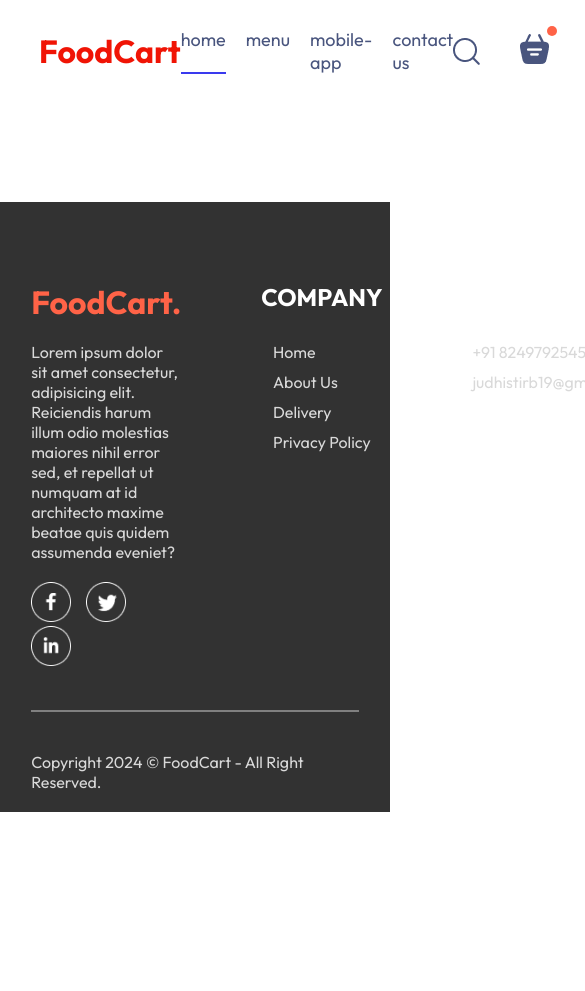
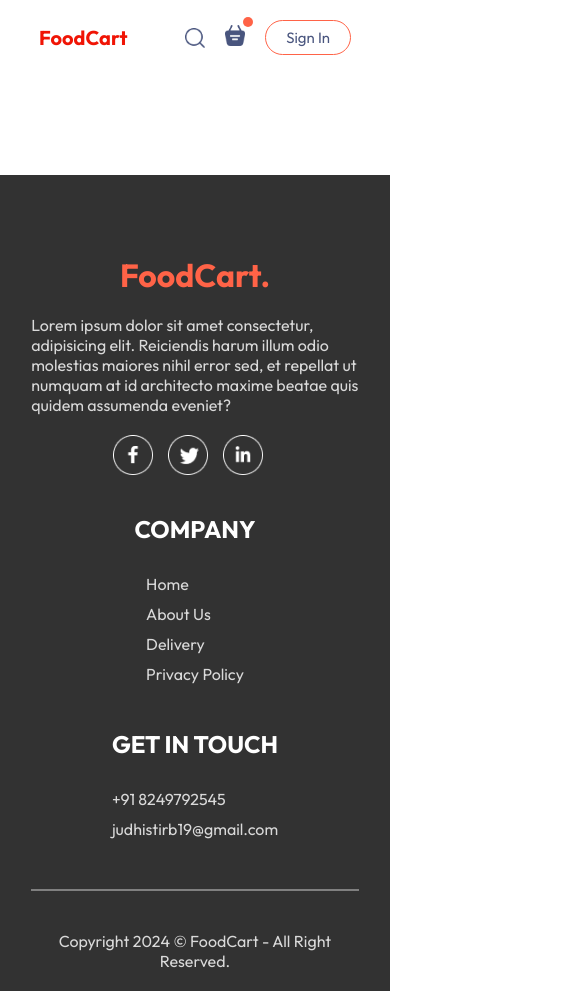
Before and after one commit to JUDHI3134/food-cart, a React (Vite) app in the folder frontend/: page /order in a window 390 px wide. Shown: the top 991 px of the page, 585 px wide, since content can reach past the window. Before the commit the page ends 844 px from the top, so only its background shows below. Built offline with nearby package versions, Linux system fonts and the light colour scheme.

Commit message:
create responsive design

```diff
--- a/frontend/src/components/ExploreMenu/ExploreMenu.css
+++ b/frontend/src/components/ExploreMenu/ExploreMenu.css
@@ -46,3 +46,9 @@
     border: 4px solid tomato;
     padding: 2px;
 }
+@media (max-width:1050px) {
+    .explore-menu-text{
+        max-width: 100%;
+        font-size: 14px;
+    }
+}
--- a/frontend/src/components/Footer/Footer.css
+++ b/frontend/src/components/Footer/Footer.css
@@ -43,3 +43,14 @@
     background-color: gray;
     border: none;
 }
+
+@media (max-width:750px) {
+    .footer-content{
+        display: flex;
+        flex-direction: column;
+        gap: 35px;
+    }
+    .footer-copyright{
+        text-align: center;
+    }
+}
--- a/frontend/src/components/Header/Header.css
+++ b/frontend/src/components/Header/Header.css
@@ -43,3 +43,20 @@
         opacity: 1;
     }
 }
+
+@media (max-width:1050px) {
+    .header-contents{
+        max-width: 45%;
+    }
+}
+@media (max-width:750px) {
+    .header-contents{
+        max-width: 65%;
+    }
+    .header-contents p{
+        display: none;
+    }
+    .header-contents button{
+        padding: 2vw 4vw;
+    }
+}
--- a/frontend/src/components/Navbar/Navbar.css
+++ b/frontend/src/components/Navbar/Navbar.css
@@ -52,3 +52,51 @@
     top: -8px;
     right: -8px;
 }
+
+@media (max-width:1050px) {
+    .navbar .logo{
+        width: 140px;
+    }
+    .navbar-menu{
+        gap: 20px;
+        font-size: 17px;
+    }
+    .navbar-right{
+        gap: 30px;
+    }
+    .navbar-right img{
+        width: 22px;
+    }
+    .navbar-right button{
+        padding: 8px 25px;
+    }
+}
+
+@media (max-width:900px) {
+    .navbar .logo{
+        width: 120px;
+    }
+    .navbar h1{
+        font-size: 20px;
+    }
+    .navbar-menu{
+        gap: 15px;
+        font-size: 16px;
+    }
+    .navbar-right{
+        gap: 20px;
+    }
+    .navbar-right img{
+        width: 20px;
+    }
+    .navbar-right button{
+        padding: 7px 20px;
+        font-size: 15px;
+    }
+}
+@media (max-width:750px) {
+    .navbar-menu{
+        display: none;
+    }
+
+}
```
